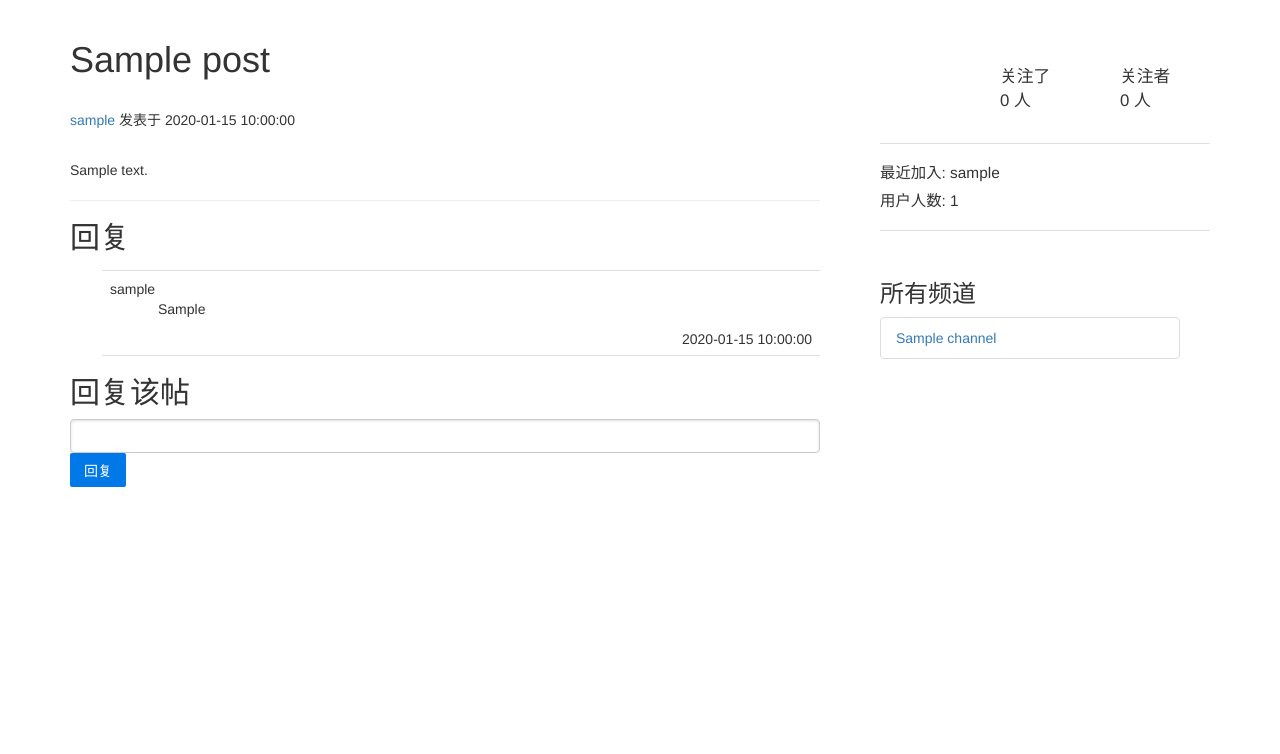
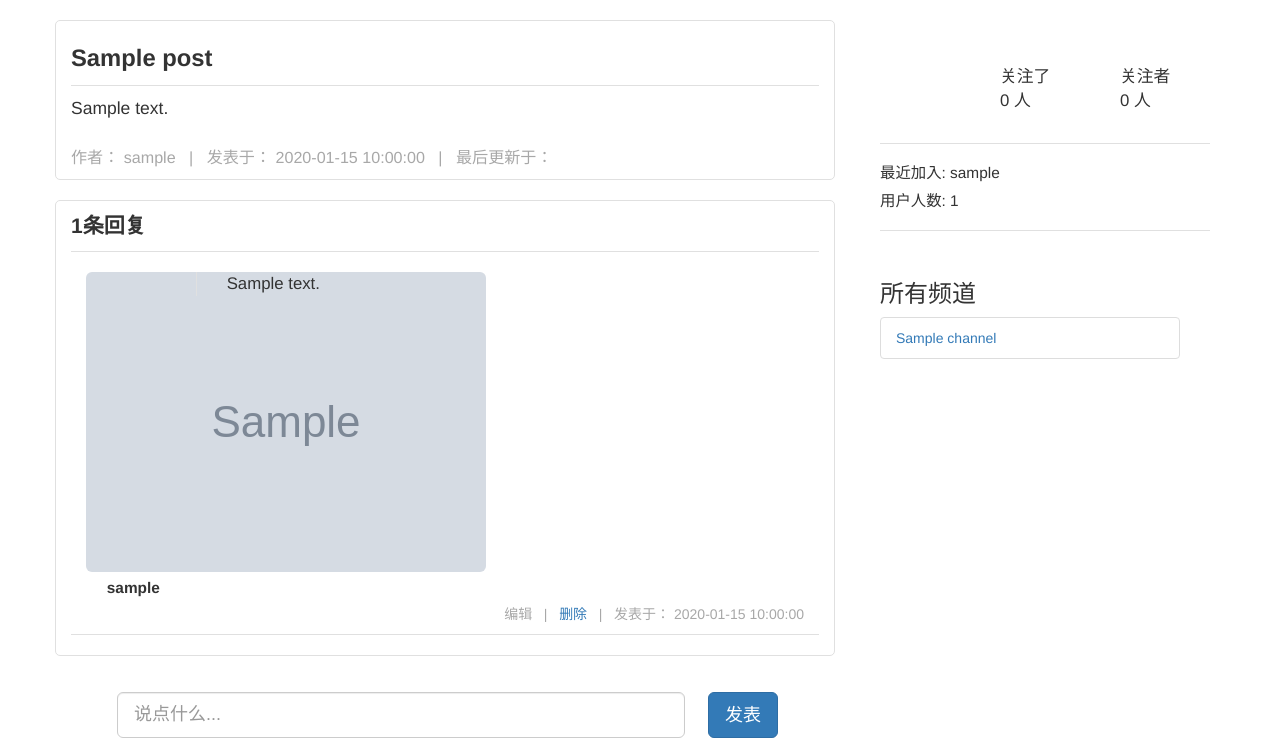
Before and after one commit to zjryan/forum, a Python web app: template app/templates/post.html in a window 1280 px wide. Shown: the part 52-806 px from the top of the page. Before the commit the page ends 539 px from the top, so only its background shows below. Run offline with Jinja, Linux system fonts and the light colour scheme; the template is opened without the code that fills it: most values are stand-ins (such as "Sample title", 1, 10 or a date in 2020); grey boxes marked "Sample" are stand-in pictures; some libraries are stand-ins or nearby versions.

Commit message:
美化帖子页面

```diff
--- a/app/static/style.css
+++ b/app/static/style.css
@@ -114,34 +114,14 @@ ul.comments {
 }
 
 ul.comments li.comment {
-    margin-left: 32px;
     padding: 8px;
     border-bottom: 1px solid #e0e0e0;
-}
-
-ul.comments li.comment:nth-child(1) {
-    border-top: 1px solid #e0e0e0;
 }
 
 ul.comments li.comment:hover {
     background-color: #f0f0f0;
 }
 
-div.comment-footer {
-    float: right;
-}
-
-div.comment-author {
-    font-weight: bold;
-}
-div.comment-thumbnail {
-    position: absolute;
-}
-
-div.comment-content {
-    margin-left: 48px;
-    min-height: 48px;
-}
 div.comment-form {
     margin: 16px 0px 16px 32px;
 }
@@ -295,3 +275,77 @@ div.activities-list-body {
     padding-top: 10px;
     padding-bottom: 20px;
 }
+
+div.post-detail-content {
+    border-radius: 5px;
+    border: 1px solid #e0e0e0;
+}
+
+div.post-detail-title {
+    padding-top: 20px;
+    padding-bottom: 10px;
+    font-size: 170%;
+    font-weight: bold;
+    border-bottom: 1px solid #e0e0e0;
+}
+
+div.post-detail-info {
+    padding-top: 5px;
+    padding-bottom: 10px;
+    font-size: 115%;
+    color: #a8a8a8;
+}
+
+div.post-detail-body {
+    padding-top: 10px;
+    padding-bottom: 20px;
+    font-size: 125%;
+}
+
+div.comment-list {
+    border-radius: 5px;
+    border: 1px solid #e0e0e0;
+    margin-top: 20px;
+    margin-bottom: 20px;
+    padding-top: 10px;
+    padding-bottom: 10px;
+}
+
+div.comment-list-header {
+    font-size: 150%;
+    font-weight: bold;
+}
+
+div.comment-list-body {
+    margin-top: 10px;
+    border-top: 1px solid #e0e0e0;
+}
+
+div.comment-footer {
+    text-align: right;
+    color: #a8a8a8;
+}
+
+div.comment-author-info {
+}
+
+div.comment-details {
+    font-size: 120%;
+    border-left: 1px solid #e0e0e0;
+}
+
+div.comment-author {
+    font-weight: bold;
+    font-size: 110%;
+    text-align: center;
+    padding: 5px;
+}
+
+div.comment-content {
+    border-bottom: 1px solid #e0e0e0;
+    padding: 10px 0px 10px 0px;
+    margin: 10px 0px 10px 0px;
+}
+
+div.comment-portriat {
+}
--- a/app/templates/_comments.html
+++ b/app/templates/_comments.html
@@ -1,19 +1,31 @@
-<ul class="comments">
-    {% for c in comments %}
-        <li class="comment">
-            {% set author = c.author.username %}
-            {% set item = c.display_item() %}
-            {% set content = item[1] %}
-            {% set created_time = c.created_time %}
-            <div class="comment-info">
+{% for c in comments %}
+    {% set author = c.author.username %}
+    {% set content = c.content %}
+    {% set created_time = c.created_time %}
+    <div class="col-md-12 comment-content">
+        <div class="col-md-2 comment-author-info">
+            <div class="comment-portriat">
+                <a href="/profile/author">
+                    <img class="img-rounded center-block" src="{{c.author.gravatar(size=50)}}">
+                </a>
+            </div>
+            <div class="comment-author">
                 {{ author }}
             </div>
-            <div class="comment-content">
-                <p>{{ content }}</p>
-                <div class="comment-footer">
-                    {{ created_time }}
-                </div>
+        </div>
+        <div class="col-md-10 comment-details">
+            <div class="col-md-12 comment-body">
+                {{ content }}
             </div>
-        </li>
-    {% endfor %}
-</ul>
+        </div>
+        <div class="col-md-12 comment-footer">
+            {% if current_user is not none or current_user == c.author or current_user.is_admin() %}
+            编辑
+            &nbsp; | &nbsp;
+            <a href="{{ url_for('delete_comment', id=c.id) }}">删除</a>
+            &nbsp; | &nbsp;
+            发表于： {{ created_time }}
+            {% endif %}
+        </div>
+    </div>
+{% endfor %}
--- a/app/templates/post.html
+++ b/app/templates/post.html
@@ -3,27 +3,42 @@
 {% block title %} 帖子 - {{ post.title }}{% endblock %}
 
 {% block page_content %}
+    {% set title = post.title %}
+    {% set content = post.content %}
     {% set author = post.author.username %}
-    <body>
-        <h1>{{ post.title }}</h1>
-        <br>
-        <p><a href="{{ url_for('profile', username=author) }}">{{ author }}</a> 发表于 {{ post.created_time }}</p>
-        <br>
-        <p>{{ post.content }}</p>
-    </body>
-    <hr>
-    <h2>回复</h2>
-    {% if comments.__len__() != 0 %}
-        {% include "_comments.html" %}
-    {% else %}
-        <h3>暂无回复</h3>
-    {% endif %}
+    <div class="row">
+        <div class="col-md-12 post-detail-content">
+            <div class="post-detail-title">
+                {{ title }}
+            </div>
+            <div class="post-detail-body">
+                {{ content }}
+            </div>
+            <div class="post-detail-info">
+                作者： {{ author }} &nbsp; | &nbsp; 发表于： {{ post.created_time }} &nbsp; | &nbsp; 最后更新于：
+            </div>
+        </div>
+
+        <div class="col-md-12 comment-list">
+            {% set comment_count = comments.__len__() %}
+            <div class="comment-list-header">
+                {{ comment_count }}条回复
+            </div>
+            {% if comment_count > 0 %}
+            <div class="comment-list-body">
+                {% include "_comments.html" %}
+            </div>
+            {% endif %}
+        </div>
+    </div>
     {% if current_user is not none %}
-    <h2>回复该帖</h2>
-    <form class="pure-form" action="{{ post.id }}/add_comment" method="POST">
-        <input name="content" class="form-control" />
-        <br>
-        <button class="pure-button pure-button-primary">回复</button>
-    </form>
+    <div class="comment-form">
+        <form class="form-horizontal" action="{{ post.id }}/add_comment" method="POST">
+        <div class="col-lg-10">
+            <input class="form-control input-lg" name="content" placeholder="说点什么...">
+        </div>&nbsp;
+        <button type="submit" class="btn btn-primary btn-lg">发表</button>
+        </form>
+    </div>
     {% endif %}
 {% endblock %}
--- a/app/templates/profile.html
+++ b/app/templates/profile.html
@@ -12,9 +12,6 @@
                 <img class="img-rounded center-block" src="{{ user.gravatar(size=180) }}" />
             </div>
             <div class="col-md-8 profile-info">
-                <div class="profile-info-item">
-                    <i class="icon-arrow-right"></i>
-                </div>
                 <p>性    别: </p>
                 <p>个性签名: </p>
             </div>
```
Also changed, not shown: app.db.
